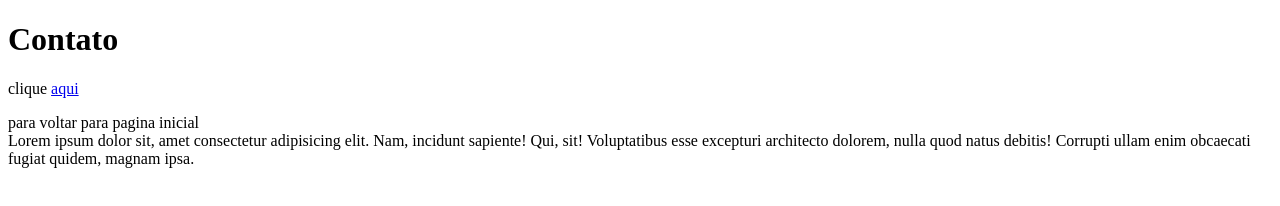
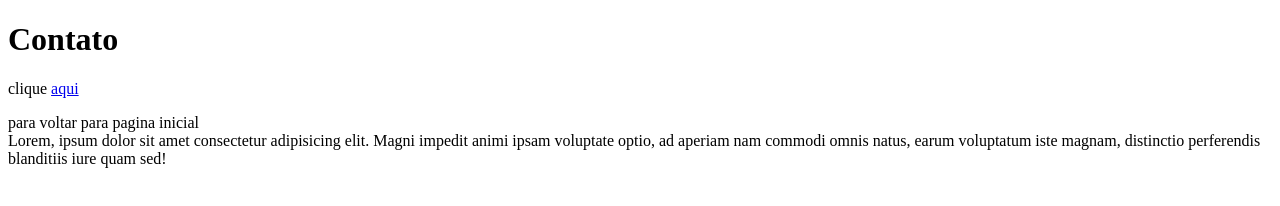
Before and after one commit to lannalhy/git-b, a plain HTML site: page contato.html in a window 1280 px wide. Drawn offline with Linux system fonts and the light colour scheme.

```diff
--- a/contato.html
+++ b/contato.html
@@ -8,6 +8,7 @@
 <body>
     <main><h1>Contato</h1>
     <p>clique <a href="index.html">aqui</a></p> para voltar para pagina inicial</main>
-<section>Lorem ipsum dolor sit, amet consectetur adipisicing elit. Nam, incidunt sapiente! Qui, sit! Voluptatibus esse excepturi architecto dolorem, nulla quod natus debitis! Corrupti ullam enim obcaecati fugiat quidem, magnam ipsa.</section>
+<section>Lorem, ipsum dolor sit amet consectetur adipisicing elit. Magni impedit animi ipsam voluptate optio, ad aperiam nam commodi omnis natus, earum voluptatum iste magnam, distinctio perferendis blanditiis iure quam sed!
+</section>
 </body>
 </html>
```
